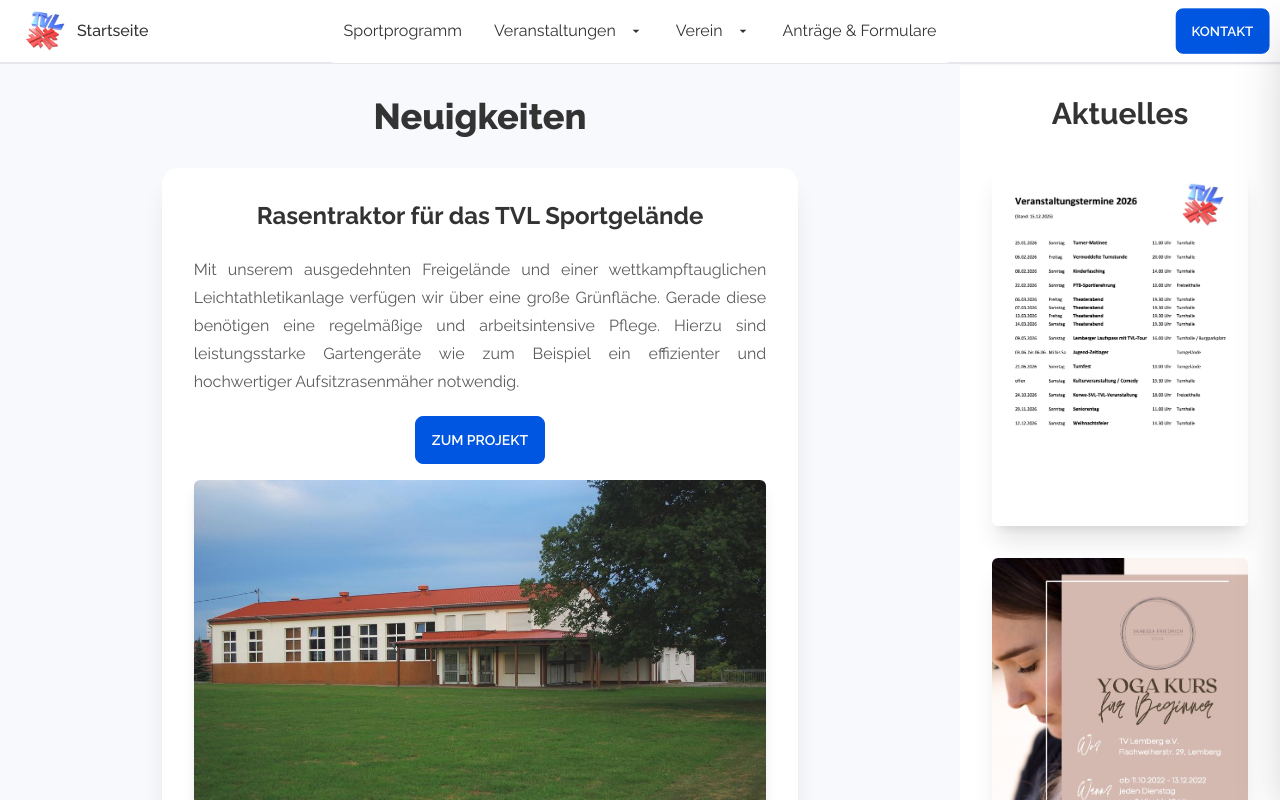
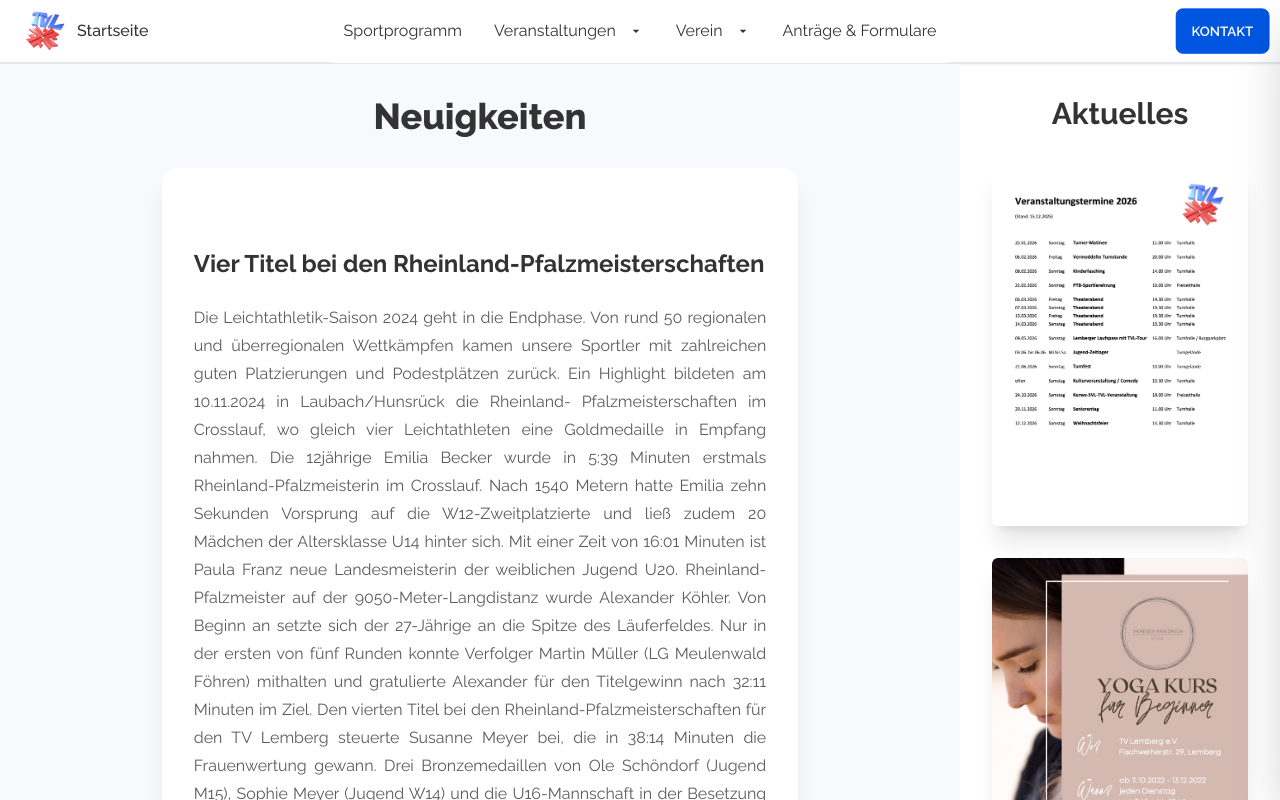
Before and after one commit to paulf98/tvlemberg, a Next.js app: page / in a window 1280 px wide. Built offline with nearby package versions, Linux system fonts and the light colour scheme.

Commit message:
chore: remove outdated events

```diff
--- a/src/pages/index.tsx
+++ b/src/pages/index.tsx
@@ -14,28 +14,6 @@ export default function Home() {
 		<div className='prose mx-auto'>
 			<h1 className='text-center mb-8'>Neuigkeiten</h1>
 			<div className='flex flex-col items-center justify-center gap-8'>
-				{/* HEIMAT LIEBEN */}
-				<div className='card bg-base-100 shadow-xl p-8'>
-					<h2 className='mt-0 text-center'>Rasentraktor für das TVL Sportgelände</h2>
-					<p className='text-justify'>
-						Mit unserem ausgedehnten Freigelände und einer wettkampftauglichen Leichtathletikanlage
-						verfügen wir über eine große Grünfläche. Gerade diese benötigen eine regelmäßige und
-						arbeitsintensive Pflege. Hierzu sind leistungsstarke Gartengeräte wie zum Beispiel ein
-						effizienter und hochwertiger Aufsitzrasenmäher notwendig.
-					</p>
-					<a
-						className='btn btn-primary mx-auto'
-						href='https://www.heimat-lieben.de/project/rasentraktor-fuer-das-tvl-sportgelaende/'
-						target='_blank'>
-						Zum Projekt
-					</a>
-
-					<Image
-						className='rounded-md shadow-lg m-0 mt-4 mx-auto'
-						src={Sportgelaende}
-						alt='Sportgelände'
-					/>
-				</div>
 				<div className='card bg-base-100 shadow-xl p-8'>
 					<h2>Vier Titel bei den Rheinland-Pfalzmeisterschaften</h2>
 					<p className='text-justify'>
@@ -58,22 +36,6 @@ export default function Home() {
 						David Bauer und Ole Schöndorf komplettierten die Medaillensammlung.
 					</p>
 					<Image src={Pfalzmeister} alt='Pfalzmeister Läufer' className='rounded-md ' />
-				</div>
-				<div className='card bg-base-100 shadow-xl p-8'>
-					<h2>Wir sagen Danke für die Unterstützung,</h2>
-					<p className='text-justify'>
-						auf der Spendenplattform „Heimat lieben“ der Sparkasse Südwestpfalz. Die engagierten
-						Vereinsförderer haben mit dem Einlösen der Spendencodes unsere eingereichten Projekte
-						gesichert. Die in die Jahre gekommene Spülmaschine muss ersetzt werden, damit unser
-						Küchenteam weiterhin effizient arbeiten kann und auch künftig kulinarisch gelungenene
-						Vereinsveranstaltungen stattfinden. 69 Prozent des Projektes konnten mit eurer Hilfe
-						finanziert werden. Mit dem zweiten Projekt möchte der TVL seine Übungsleiter aus- und
-						fortbilden, um ein sportart- spezifisches und leistungsorientiertes Training zu
-						ermöglichen. Eine Vollfinanzierung ist nicht gelungen, doch jeder Euro hilft bei der
-						Jugendarbeit. Im Namen des gesamten Turnvereins dafür herzlichen Dank. Mit sportlichen
-						Grüßen Die Vorstandschaft
-					</p>
-					<Image src={HeimatLieben} className='' alt='Heimat Lieben 2024' />
 				</div>
 				<div className='card bg-base-100 shadow-xl p-8'>
 					<h2>Pfalzmeister mit großem Vorsprung</h2>
```
